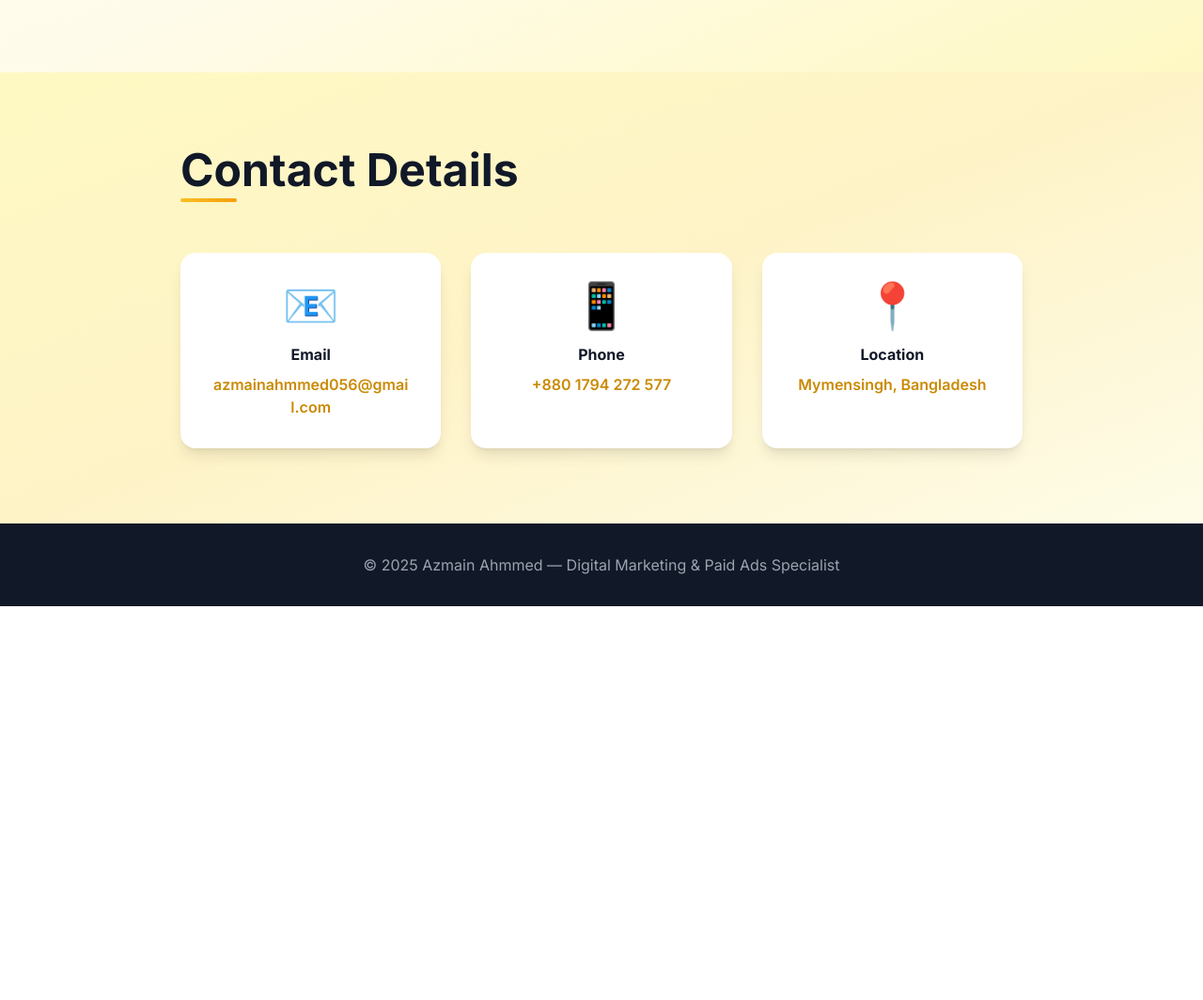
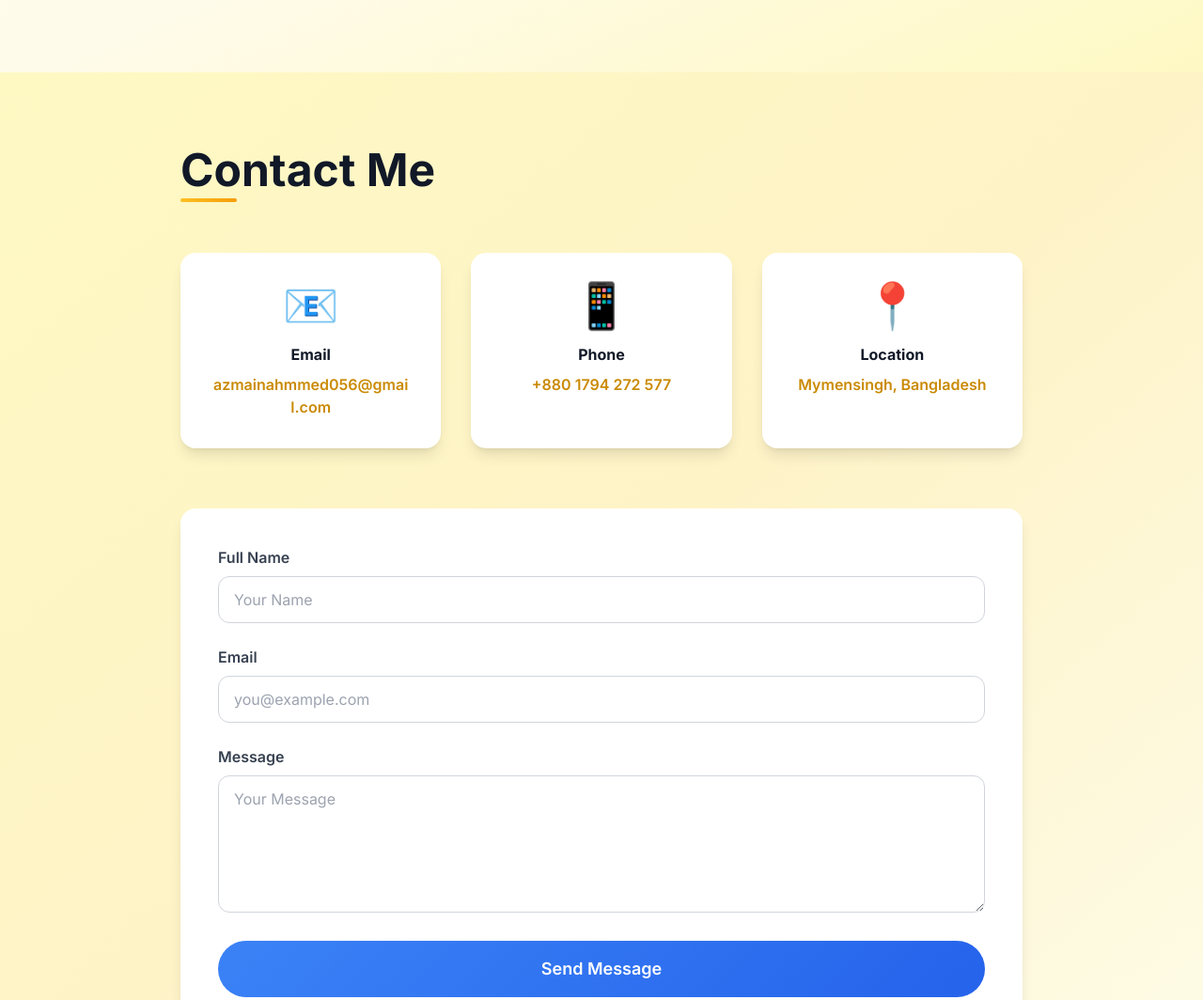
Before and after one commit to azmainahmmed/Azmain-Ahmmed-portfolio, a plain HTML site: page index.html in a window 1280 px wide. Shown: the part 5994-7058 px from the top of the page at 94% size. Before the commit the page ends 6639 px from the top, so only its background shows below. Drawn offline with nearby package versions, Linux system fonts and the light colour scheme.

Commit message:
index.html

```diff
--- a/index.html
+++ b/index.html
@@ -472,38 +472,6 @@ height="0" width="0" style="display:none;visibility:hidden"></iframe></noscript>
      </div>
     </div>
    </section><!-- Contact Section -->
-   <section id="contact" class="py-20 px-6 bg-gradient-to-br from-yellow-100 via-amber-100 to-yellow-50 w-full">
-    <div class="max-w-4xl mx-auto">
-     <h2 class="section-title text-4xl md:text-5xl font-bold text-gray-900 mb-16 fade-in text-center">Contact Details</h2>
-     <div class="grid md:grid-cols-3 gap-8">
-      <div class="bg-white p-8 rounded-2xl shadow-lg text-center fade-in hover:shadow-xl transition-shadow">
-       <div class="text-5xl mb-4">
-        📧
-       </div>
-       <h3 class="font-bold text-gray-900 mb-2">Email</h3><a href="mailto:azmainahmmed056@gmail.com" class="text-yellow-600 hover:text-yellow-700 break-all font-semibold"> azmainahmmed056@gmail.com </a>
-      </div>
-      <div class="bg-white p-8 rounded-2xl shadow-lg text-center fade-in hover:shadow-xl transition-shadow" style="transition-delay: 0.1s;">
-       <div class="text-5xl mb-4">
-        📱
-       </div>
-       <h3 class="font-bold text-gray-900 mb-2">Phone</h3><a href="tel:+8801794272577" class="text-yellow-600 hover:text-yellow-700 font-semibold">+880 1794 272 577</a>
-      </div>
-      <div class="bg-white p-8 rounded-2xl shadow-lg text-center fade-in hover:shadow-xl transition-shadow" style="transition-delay: 0.2s;">
-       <div class="text-5xl mb-4">
-        📍
-       </div>
-       <h3 class="font-bold text-gray-900 mb-2">Location</h3>
-       <p class="text-yellow-600 font-semibold">Mymensingh, Bangladesh</p>
-      </div>
-     </div>
-    </div>
-   </section><!-- Footer -->
-   <footer class="bg-gray-900 text-white py-8 px-6 w-full">
-    <div class="max-w-6xl mx-auto text-center">
-     <p id="footer-text" class="text-gray-400">© 2025 Azmain Ahmmed — Digital Marketing &amp; Paid Ads Specialist</p>
-    </div>
-   </footer>
-  </div>
   <!-- Contact Section -->
 <section id="contact" class="py-20 px-6 bg-gradient-to-br from-yellow-100 via-amber-100 to-yellow-50 w-full">
   <div class="max-w-4xl mx-auto">
@@ -547,6 +515,13 @@ height="0" width="0" style="display:none;visibility:hidden"></iframe></noscript>
     </div>
   </div>
 </section>
+   </section><!-- Footer -->
+   <footer class="bg-gray-900 text-white py-8 px-6 w-full">
+    <div class="max-w-6xl mx-auto text-center">
+     <p id="footer-text" class="text-gray-400">© 2025 Azmain Ahmmed — Digital Marketing &amp; Paid Ads Specialist</p>
+    </div>
+   </footer>
+  </div>
   <script>
     const defaultConfig = {
       main_name: "AZMAIN AHMMED",
```
